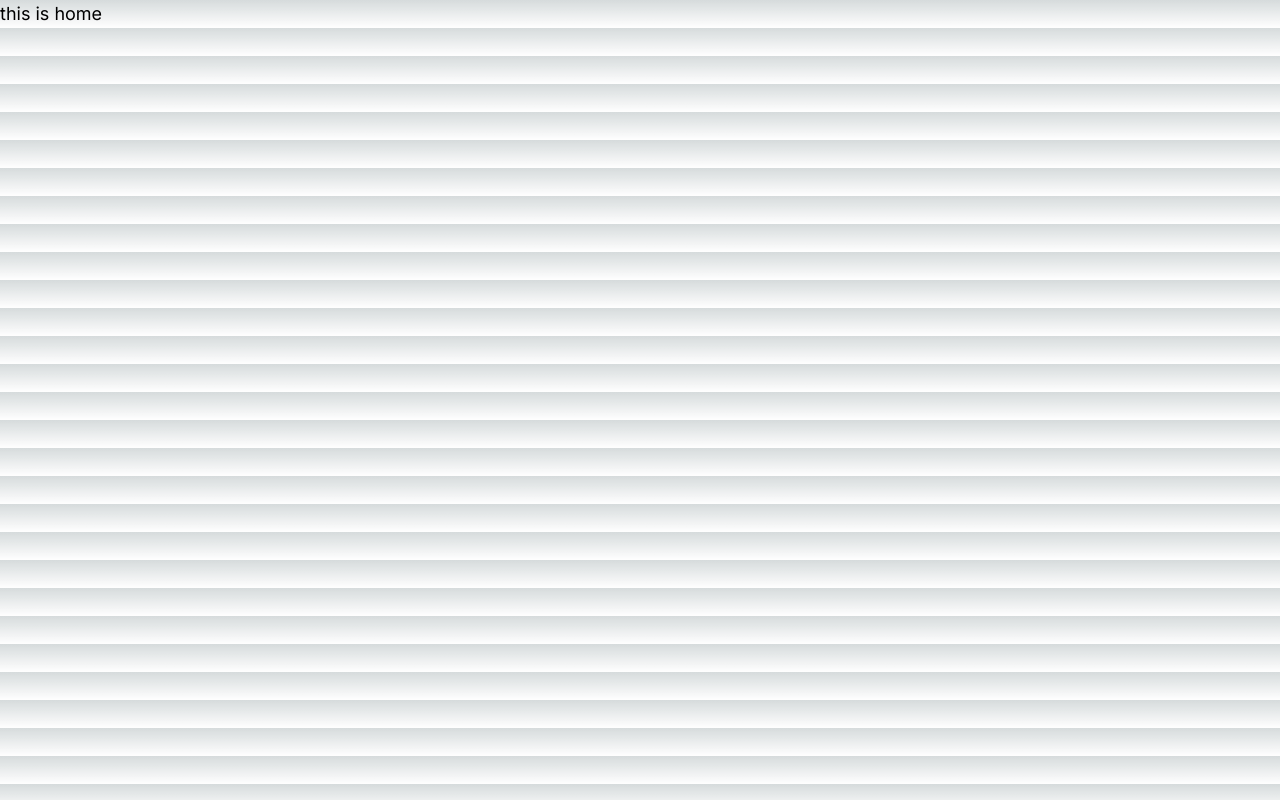
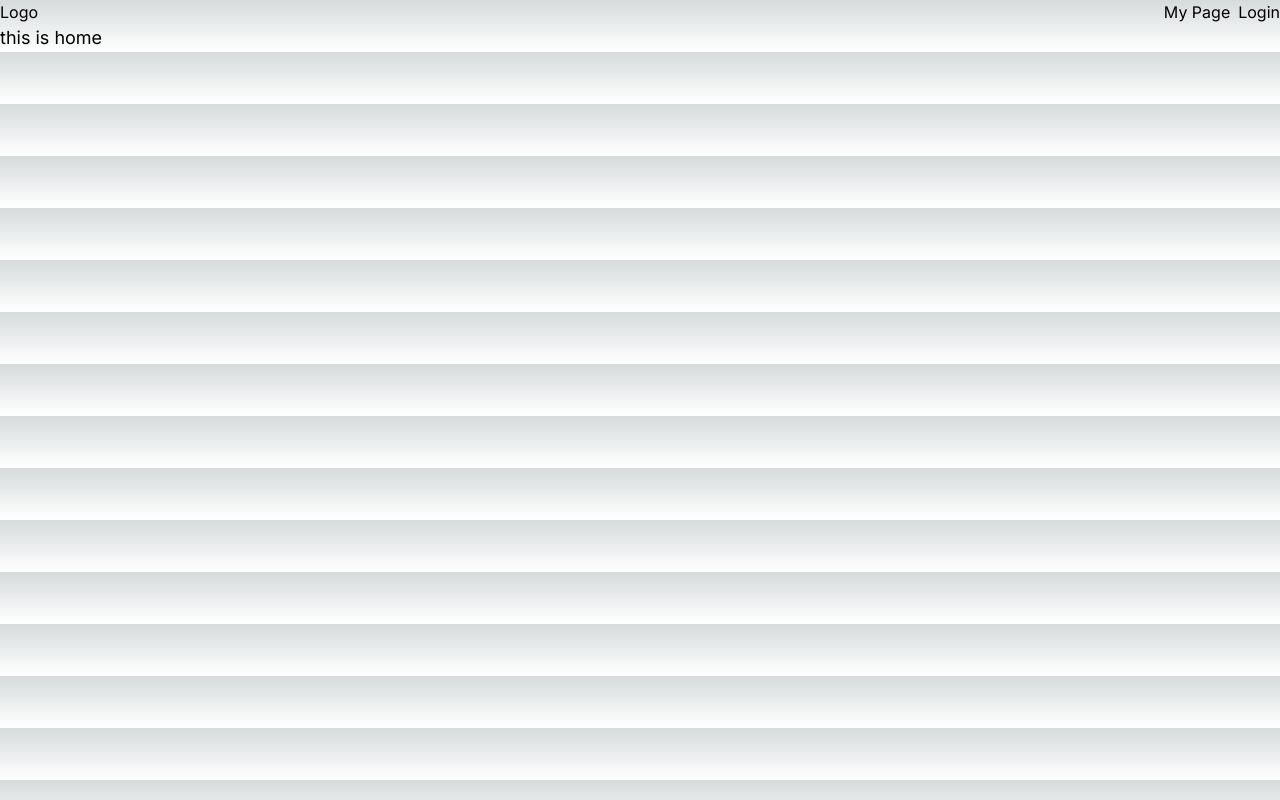
Before and after one commit to chojooyoung/Auto-Shorts-Maker, a Next.js app: page / in a window 1280 px wide. Built offline with nearby package versions, Linux system fonts and the light colour scheme.

Commit message:
feature: 헤더 컴포넌트ing

```diff
--- /dev/null
+++ b/src/Components/Header.tsx
@@ -0,0 +1,26 @@
+'use client';
+
+import Link from 'next/link';
+import { useRouter } from 'next/navigation';
+
+function Header() {
+  const router = useRouter();
+
+  const handleBannerClick = () => {
+    router.push('/');
+  };
+
+  return (
+    <header className="flex justify-between">
+      <button type="button" onClick={handleBannerClick}>
+        Logo
+      </button>
+      <div className="flex gap-2">
+        <Link href="/myPage">My Page</Link>
+        <button type="button">Login</button>
+      </div>
+    </header>
+  );
+}
+
+export default Header;
--- a/src/app/layout.tsx
+++ b/src/app/layout.tsx
@@ -1,5 +1,6 @@
 import './globals.css';
 import { Inter } from 'next/font/google';
+import Header from '@/Components/Header';
 import ReactQueryProvider from './ReactQueryProvider';
 
 const inter = Inter({ subsets: ['latin'] });
@@ -17,7 +18,10 @@ export default function RootLayout({
   return (
     <html lang="en">
       <body className={inter.className}>
-        <ReactQueryProvider>{children}</ReactQueryProvider>
+        <ReactQueryProvider>
+          <Header />
+          {children}
+        </ReactQueryProvider>
       </body>
     </html>
   );
--- a/src/app/myPage/page.tsx
+++ b/src/app/myPage/page.tsx
@@ -1,4 +1,4 @@
-import SearchInput from '@/feature/my-page/SearchInput';
+import SearchInput from '@/feature/my-page/Components/SearchInput';
 
 function MyPage() {
   return <SearchInput />;
```
